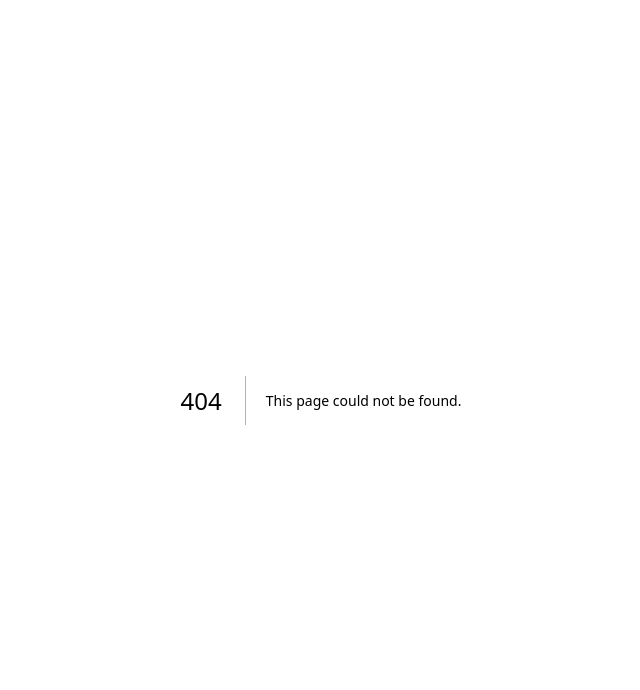
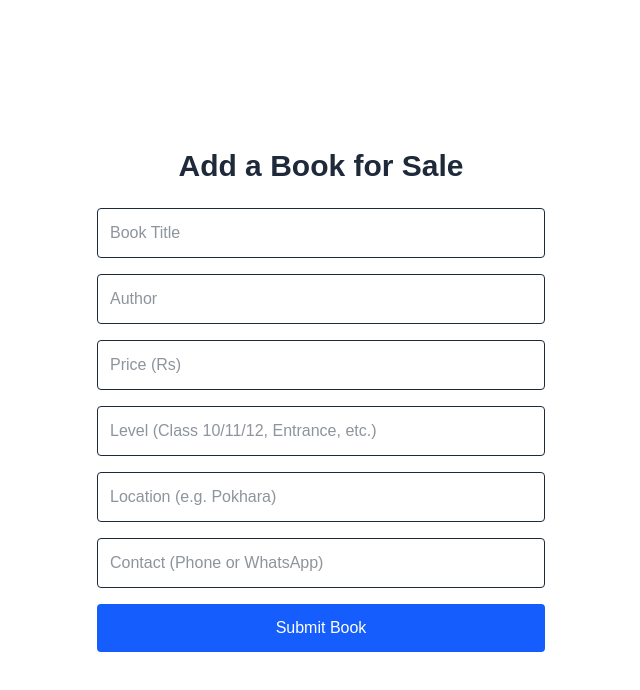
Before and after one commit to Israfil008/pustaklink, a Next.js app: page /create in a window 1280 px wide. Before the commit this address had no page. Shown: the top 690 px of the page, without its empty margins (319-959 px from the left). Built offline with nearby package versions, Linux system fonts and the light colour scheme.

Commit message:
Upload page.

```diff
--- /dev/null
+++ b/src/app/create/page.tsx
@@ -0,0 +1,76 @@
+'use client';
+
+import { useState } from 'react';
+
+export default function CreateBook() {
+  const [title, setTitle] = useState('');
+  const [author, setAuthor] = useState('');
+  const [price, setPrice] = useState('');
+  const [level, setLevel] = useState('');
+  const [location, setLocation] = useState('');
+  const [contact, setContact] = useState('');
+
+  const handleSubmit = (e: React.FormEvent) => {
+    e.preventDefault();
+    console.log({ title, author, price, level, location, contact });
+    // 🔥 Here we'll later add Firebase upload
+  };
+
+  return (
+    <main className="min-h-screen flex flex-col items-center justify-center p-6 bg-white text-gray-800">
+      <h1 className="text-3xl font-bold mb-6">Add a Book for Sale</h1>
+
+      <form onSubmit={handleSubmit} className="w-full max-w-md space-y-4">
+        <input
+          className="w-full p-3 border rounded"
+          type="text"
+          placeholder="Book Title"
+          value={title}
+          onChange={(e) => setTitle(e.target.value)}
+          required
+        />
+        <input
+          className="w-full p-3 border rounded"
+          type="text"
+          placeholder="Author"
+          value={author}
+          onChange={(e) => setAuthor(e.target.value)}
+        />
+        <input
+          className="w-full p-3 border rounded"
+          type="number"
+          placeholder="Price (Rs)"
+          value={price}
+          onChange={(e) => setPrice(e.target.value)}
+          required
+        />
+        <input
+          className="w-full p-3 border rounded"
+          type="text"
+          placeholder="Level (Class 10/11/12, Entrance, etc.)"
+          value={level}
+          onChange={(e) => setLevel(e.target.value)}
+        />
+        <input
+          className="w-full p-3 border rounded"
+          type="text"
+          placeholder="Location (e.g. Pokhara)"
+          value={location}
+          onChange={(e) => setLocation(e.target.value)}
+        />
+        <input
+          className="w-full p-3 border rounded"
+          type="text"
+          placeholder="Contact (Phone or WhatsApp)"
+          value={contact}
+          onChange={(e) => setContact(e.target.value)}
+          required
+        />
+
+        <button type="submit" className="w-full bg-blue-600 text-white py-3 rounded hover:bg-blue-700">
+          Submit Book
+        </button>
+      </form>
+    </main>
+  );
+}
```
